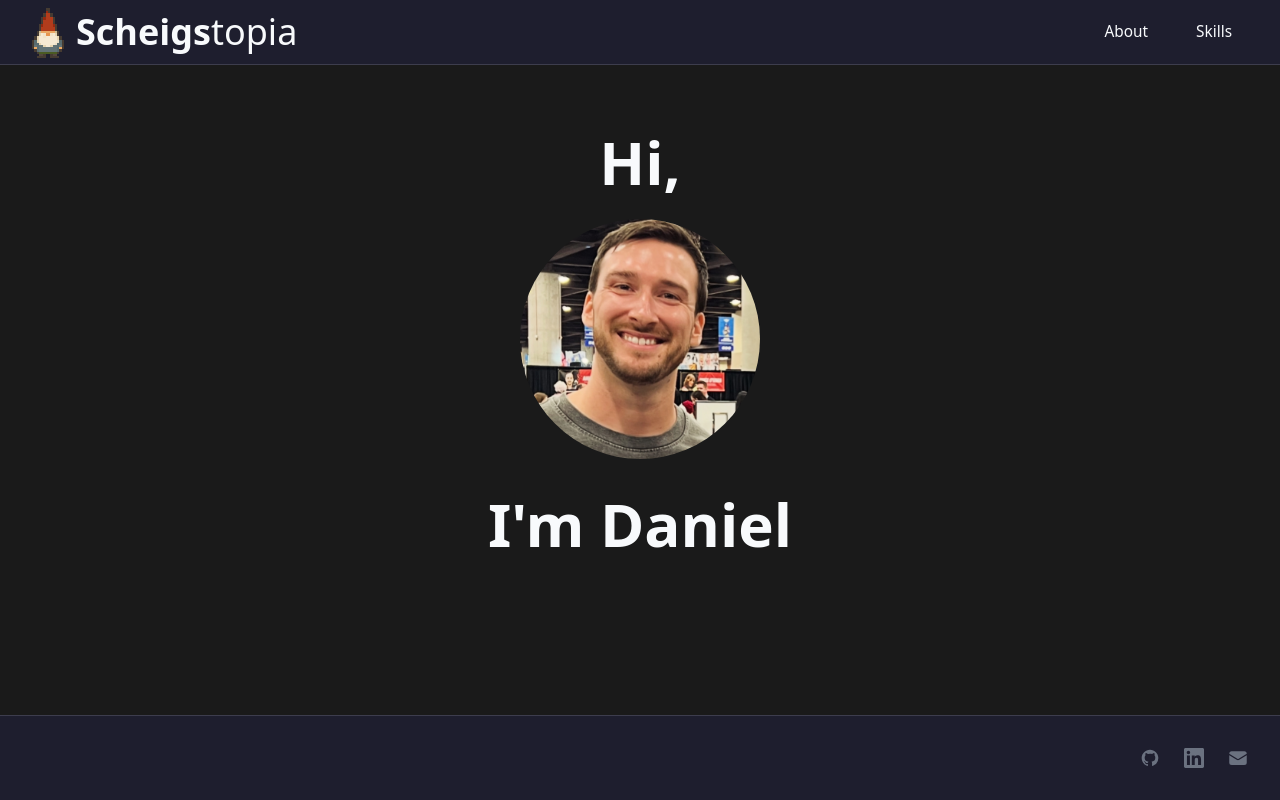
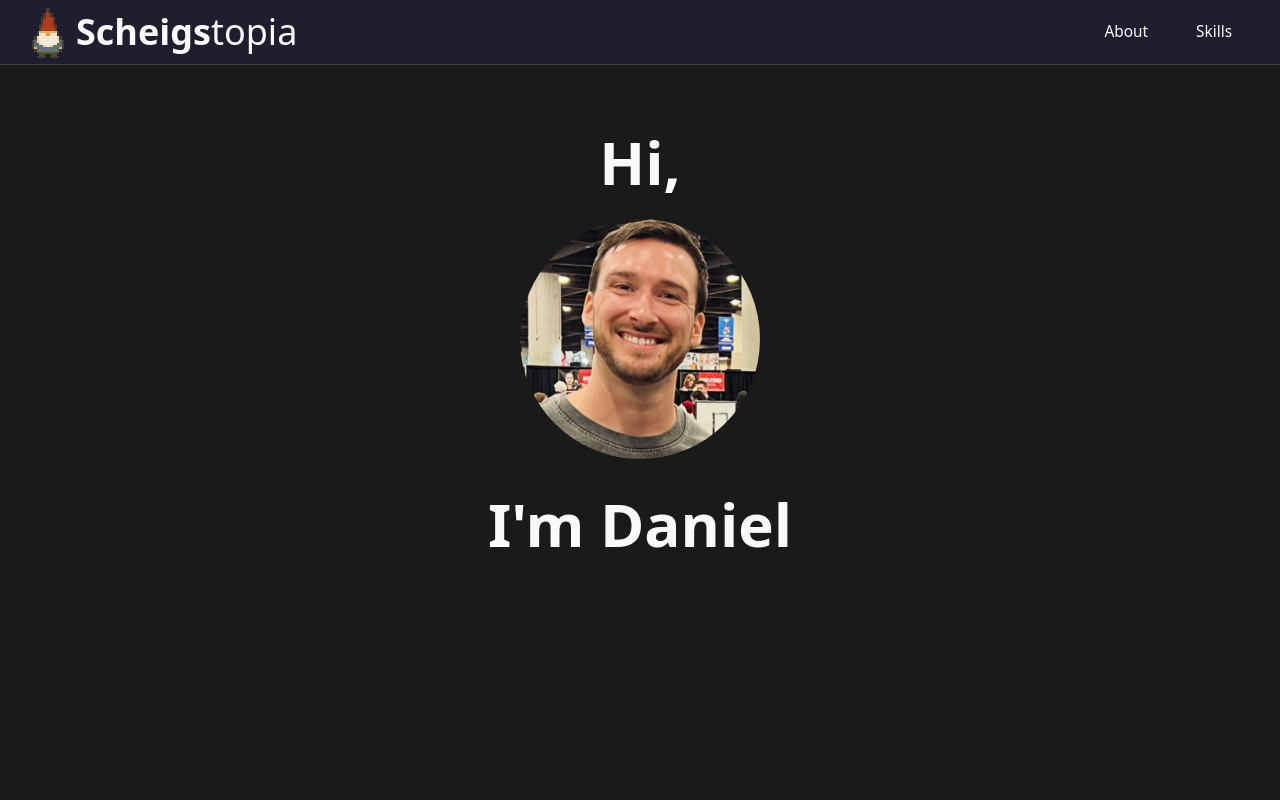
Before and after one commit to dscheigs/scheigstopia, a Next.js app: page / in a window 1280 px wide. Built offline with nearby package versions, Linux system fonts and the light colour scheme.

Commit message:
feat: remove footer

```diff
--- a/src/app/layout.tsx
+++ b/src/app/layout.tsx
@@ -2,7 +2,6 @@ import type { Metadata } from 'next';
 import { Inter, JetBrains_Mono } from 'next/font/google';
 import '../styles/globals.css';
 import Header from '@/components/layout/Header';
-import Footer from '@/components/layout/Footer';
 
 const inter = Inter({
     variable: '--font-inter',
@@ -40,7 +39,6 @@ export default function RootLayout({
                 <main id="main-content" className="flex-1">
                     {children}
                 </main>
-                <Footer />
             </body>
         </html>
     );
--- a/src/components/layout/Footer.tsx
+++ /dev/null
@@ -1,65 +0,0 @@
-export default function Footer() {
-    return (
-        <footer className="bg-surface border-t border-border mt-auto">
-            <div className="mx-auto max-w-7xl px-4 py-8 sm:px-6 lg:px-8">
-                <div className="flex flex-col items-center sm:flex-row sm:justify-end">
-                    <div className="flex space-x-6">
-                        <a
-                            href="https://github.com/dscheigs"
-                            target="_blank"
-                            rel="noopener noreferrer"
-                            className="text-muted hover:text-foreground transition-colors"
-                            aria-label="GitHub"
-                        >
-                            <svg
-                                className="h-5 w-5"
-                                fill="currentColor"
-                                viewBox="0 0 24 24"
-                                aria-hidden="true"
-                            >
-                                <path
-                                    fillRule="evenodd"
-                                    d="M12 2C6.477 2 2 6.484 2 12.017c0 4.425 2.865 8.18 6.839 9.504.5.092.682-.217.682-.483 0-.237-.008-.868-.013-1.703-2.782.605-3.369-1.343-3.369-1.343-.454-1.158-1.11-1.466-1.11-1.466-.908-.62.069-.608.069-.608 1.003.07 1.531 1.032 1.531 1.032.892 1.53 2.341 1.088 2.91.832.092-.647.35-1.088.636-1.338-2.22-.253-4.555-1.113-4.555-4.951 0-1.093.39-1.988 1.029-2.688-.103-.253-.446-1.272.098-2.65 0 0 .84-.27 2.75 1.026A9.564 9.564 0 0112 6.844c.85.004 1.705.115 2.504.337 1.909-1.296 2.747-1.027 2.747-1.027.546 1.379.202 2.398.1 2.651.64.7 1.028 1.595 1.028 2.688 0 3.848-2.339 4.695-4.566 4.943.359.309.678.92.678 1.855 0 1.338-.012 2.419-.012 2.747 0 .268.18.58.688.482A10.019 10.019 0 0022 12.017C22 6.484 17.522 2 12 2z"
-                                    clipRule="evenodd"
-                                />
-                            </svg>
-                        </a>
-
-                        <a
-                            href="https://linkedin.com/in/daniel-scheigert-657278b8"
-                            target="_blank"
-                            rel="noopener noreferrer"
-                            className="text-muted hover:text-foreground transition-colors"
-                            aria-label="LinkedIn"
-                        >
-                            <svg
-                                className="h-5 w-5"
-                                fill="currentColor"
-                                viewBox="0 0 24 24"
-                                aria-hidden="true"
-                            >
-                                <path d="M20.447 20.452h-3.554v-5.569c0-1.328-.027-3.037-1.852-3.037-1.853 0-2.136 1.445-2.136 2.939v5.667H9.351V9h3.414v1.561h.046c.477-.9 1.637-1.85 3.37-1.85 3.601 0 4.267 2.37 4.267 5.455v6.286zM5.337 7.433c-1.144 0-2.063-.926-2.063-2.065 0-1.138.92-2.063 2.063-2.063 1.14 0 2.064.925 2.064 2.063 0 1.139-.925 2.065-2.064 2.065zm1.782 13.019H3.555V9h3.564v11.452zM22.225 0H1.771C.792 0 0 .774 0 1.729v20.542C0 23.227.792 24 1.771 24h20.451C23.2 24 24 23.227 24 22.271V1.729C24 .774 23.2 0 22.222 0h.003z" />
-                            </svg>
-                        </a>
-
-                        <a
-                            href="mailto:daniel.scheigert@gmail.com"
-                            className="text-muted hover:text-foreground transition-colors"
-                            aria-label="Email"
-                        >
-                            <svg
-                                className="h-5 w-5"
-                                fill="currentColor"
-                                viewBox="0 0 24 24"
-                                aria-hidden="true"
-                            >
-                                <path d="M1.5 8.67v8.58a3 3 0 003 3h15a3 3 0 003-3V8.67l-8.928 5.493a3 3 0 01-3.144 0L1.5 8.67z" />
-                                <path d="M22.5 6.908V6.75a3 3 0 00-3-3h-15a3 3 0 00-3 3v.158l9.714 5.978a1.5 1.5 0 001.572 0L22.5 6.908z" />
-                            </svg>
-                        </a>
-                    </div>
-                </div>
-            </div>
-        </footer>
-    );
-}
```
